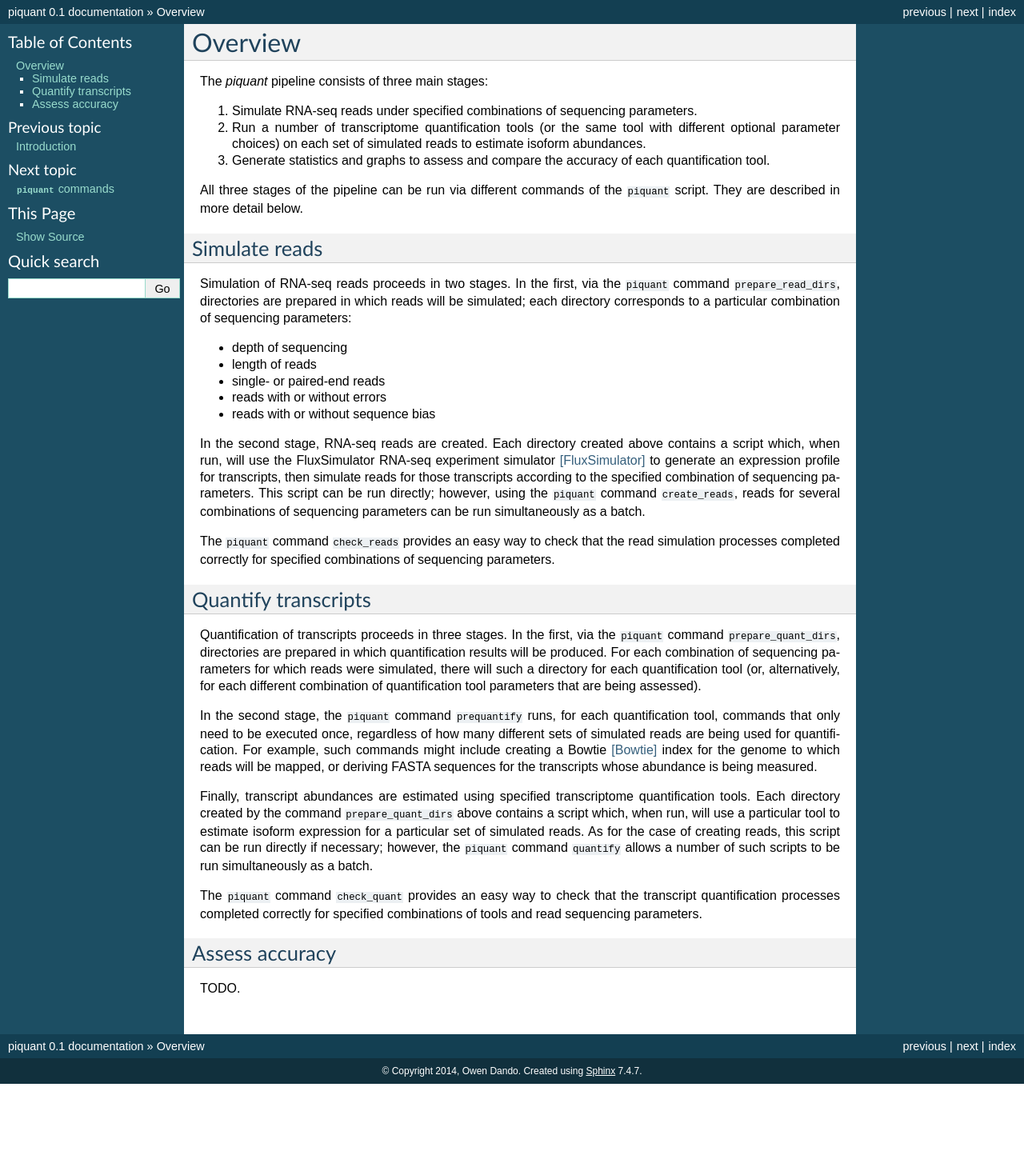
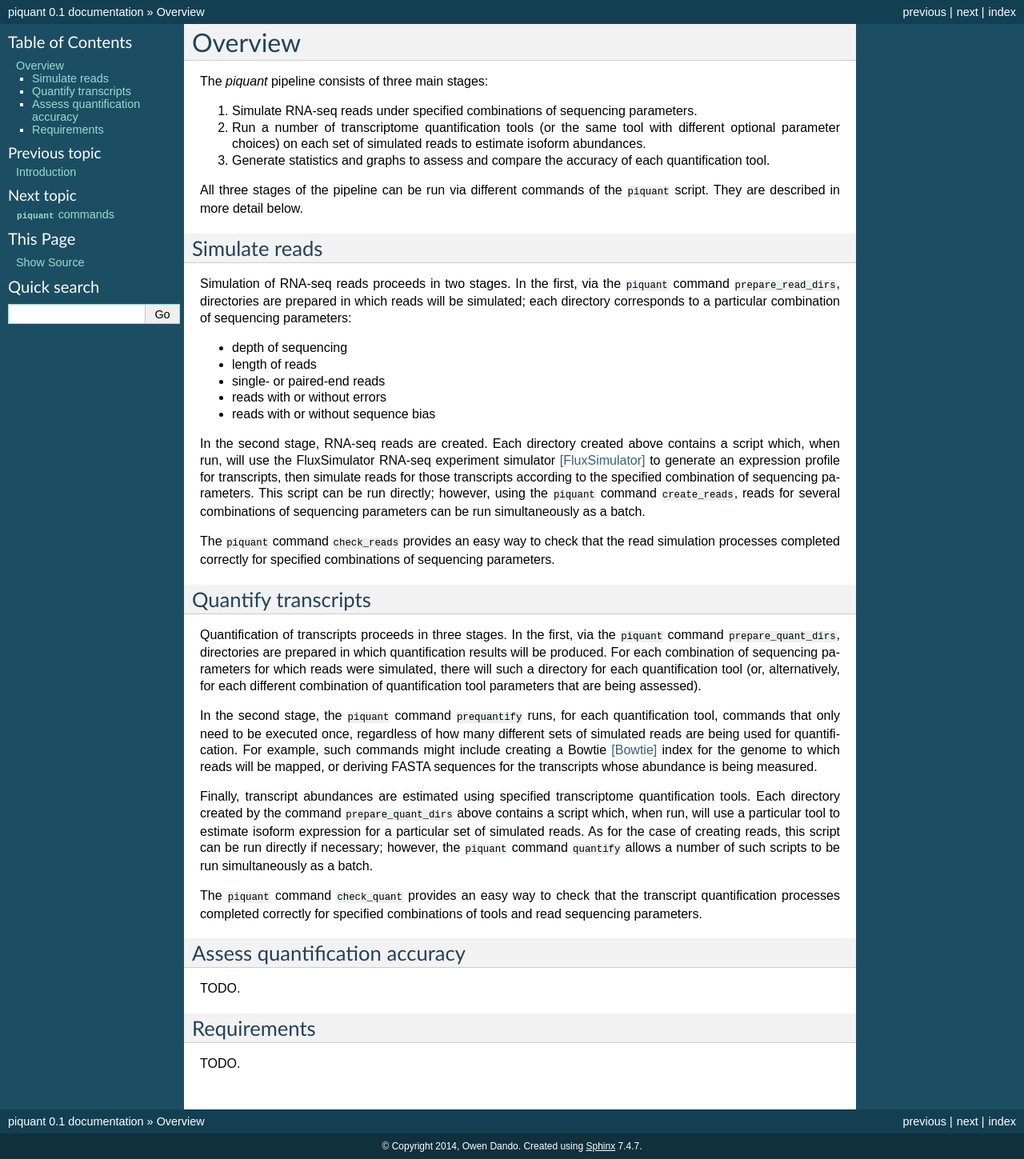
Before and after one commit to lweasel/piquant, a Sphinx documentation site: the page built from docs/overview.rst, in a window 1280 px wide. Shown: the whole page at 80% size. Built offline with Sphinx 7.4.7, drawn with Linux system fonts in a browser that asks for light colours; before the commit the page ends 1355 px from its top, so only the background shows below that.

Commit message:
Add Requirements section to Overview.

```diff
--- a/docs/overview.rst
+++ b/docs/overview.rst
@@ -35,7 +35,12 @@ Finally, transcript abundances are estimated using specified transcriptome quant
 
 The ``piquant`` command ``check_quant`` provides an easy way to check that the transcript quantification processes completed correctly for specified combinations of tools and read sequencing parameters.
 
-Assess accuracy
----------------
+Assess quantification accuracy
+------------------------------
 
 TODO.
+
+Requirements
+------------
+
+TODO.
```
